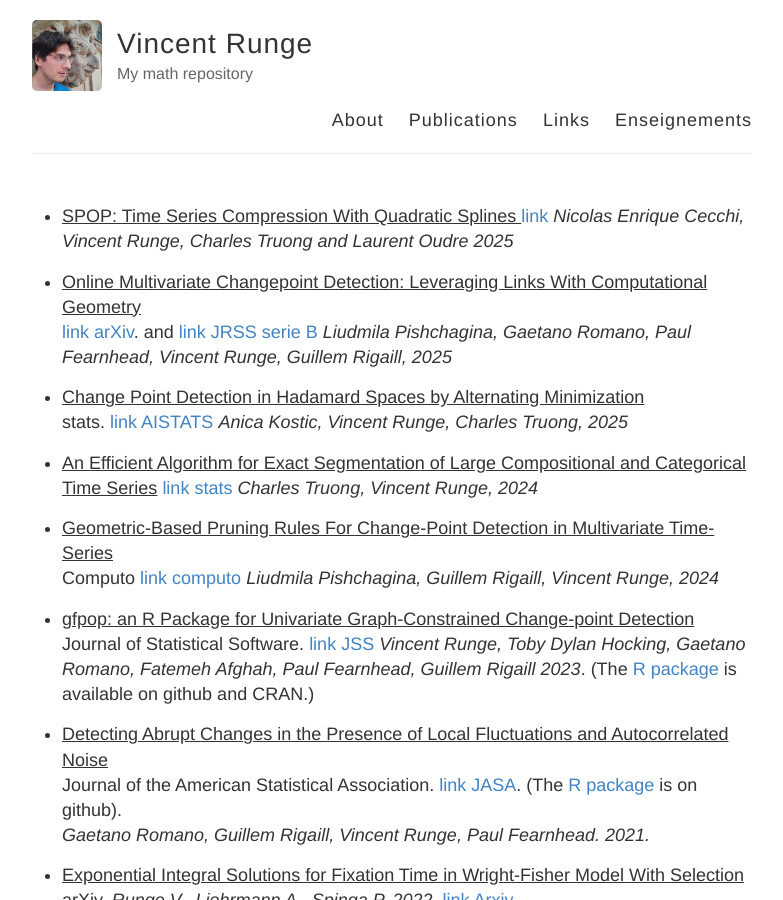
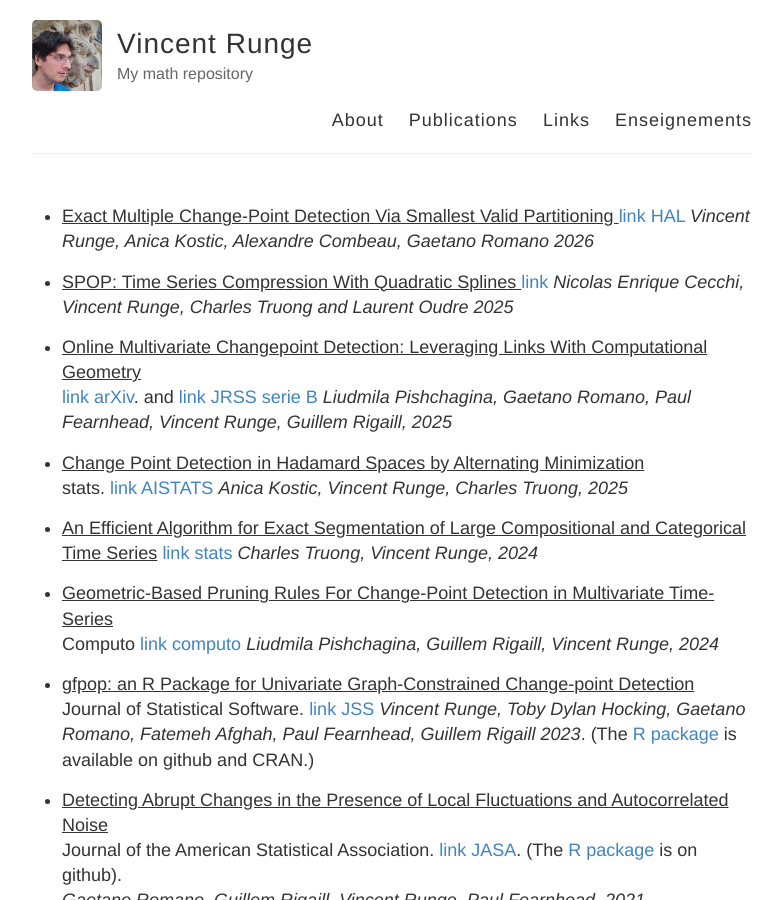
Before and after one commit to vincentrunge/vincentrunge.github.io, a Jekyll site: the page built from Publications.md, in a window 1280 px wide and 900 px high. Shown: the whole window, without its empty margins (248-1031 px from the left). Built offline with Jekyll 4.4.1, drawn with Linux system fonts in a browser that asks for light colours.

Commit message:
Update Publications.md

```diff
--- a/Publications.md
+++ b/Publications.md
@@ -4,6 +4,9 @@ title: Publications
 permalink: /Publications/
 ---
 
+
+* <u>Exact Multiple Change-Point Detection Via Smallest Valid Partitioning </u>
+[link HAL](https://hal.science/hal-05491126) *Vincent Runge, Anica Kostic, Alexandre Combeau, Gaetano Romano 2026*
 
 * <u>SPOP: Time Series Compression With Quadratic Splines </u>
 [link](https://www.laurentoudre.fr/publis/EUSIPCO2025.pdf) *Nicolas Enrique Cecchi, Vincent Runge, Charles Truong and Laurent Oudre 2025*
```
